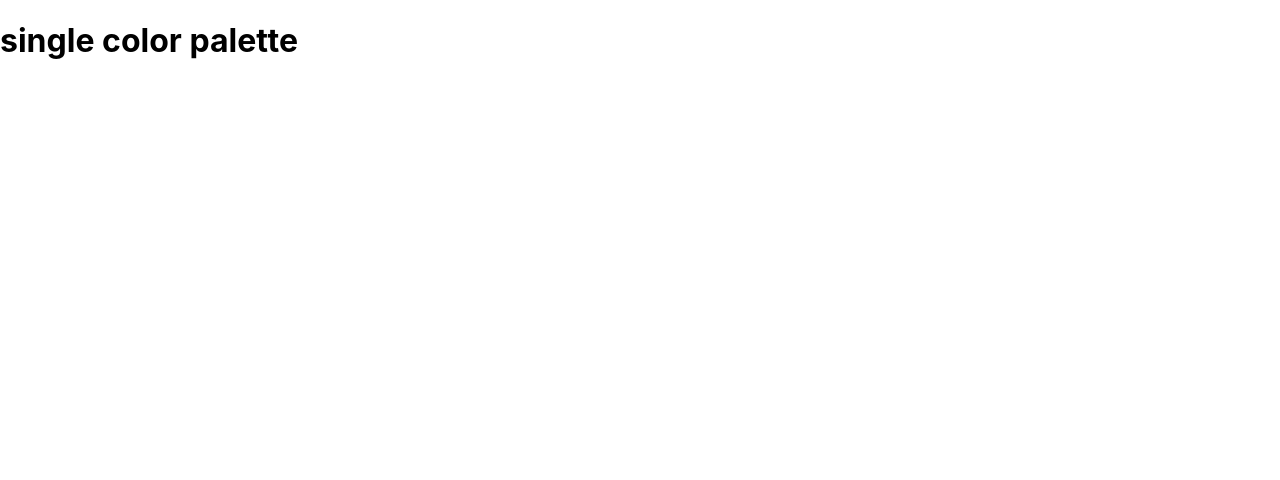
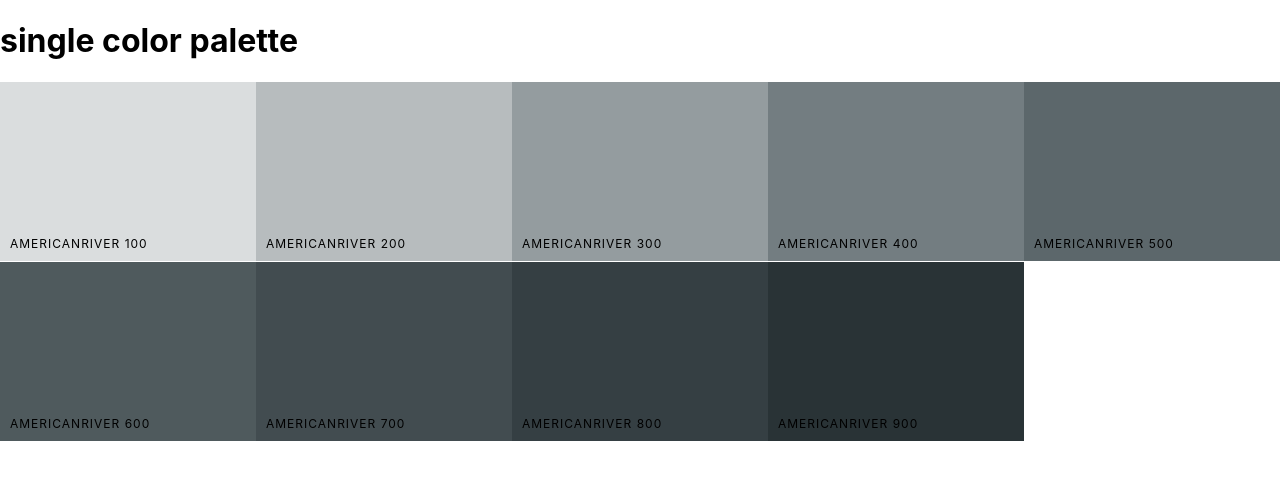
Before and after one commit to karollann/color-project, a React (Create React App) app: page /palette/flat-ui-colors-american/americanriver in a window 1280 px wide. Shown: the top 480 px of the page. Built offline with nearby package versions, Linux system fonts and the light colour scheme.

Commit message:
Display Colors in SingleColorPalette

```diff
--- a/src/ColorBox.jsx
+++ b/src/ColorBox.jsx
@@ -3,7 +3,7 @@ import { Link } from "react-router-dom";
 import { CopyToClipboard } from "react-copy-to-clipboard";
 import "./ColorBox.css";
 
-export const ColorBox = ({ background, name, paletteId, id }) => {
+export const ColorBox = ({ background, name, paletteId, id, showLink }) => {
   const [copied, isCopied] = useState(false);
 
   const changeCopied = () => {
@@ -30,12 +30,14 @@ export const ColorBox = ({ background, name, paletteId, id }) => {
           </div>
           <button className="copy-button">Copy</button>
         </div>
-        <Link
-          to={`/palette/:${paletteId}/:${id}`}
-          onClick={(e) => e.stopPropagation()}
-        >
-          <span className="see-more">More</span>
-        </Link>
+        {showLink && (
+          <Link
+            to={`/palette/${paletteId}/${id}`}
+            onClick={(e) => e.stopPropagation()}
+          >
+            <span className="see-more">More</span>
+          </Link>
+        )}
       </div>
     </CopyToClipboard>
   );
--- a/src/Palette.jsx
+++ b/src/Palette.jsx
@@ -38,6 +38,7 @@ export const Palette = () => {
             name={color.name}
             id={color.id}
             paletteId={palette.id}
+            showLink={true}
           />
         ))}
       </div>
--- a/src/SingleColorPalette.jsx
+++ b/src/SingleColorPalette.jsx
@@ -1,7 +1,43 @@
+import { useParams } from "react-router-dom";
+import { seedColors } from "./seedColors";
+import { generatePalette } from "./colorHelpers";
+import { ColorBox } from "./ColorBox";
+
+const findPalette = (id) => {
+  return seedColors.find((palette) => palette.id === id);
+};
+
 export const SingleColorPalette = () => {
+  const { paletteId, colorId } = useParams();
+
+  const palette = generatePalette(findPalette(paletteId));
+
+  const gatherShades = (palette, colorToFilterBy) => {
+    let shades = [];
+    let allColors = palette.colors;
+
+    for (let key in allColors) {
+      const filteredColorsPalette = allColors[key].filter(
+        (color) => color.id === colorToFilterBy
+      );
+      shades = shades.concat(filteredColorsPalette);
+    }
+    return shades.slice(1);
+  };
+
   return (
-    <div>
+    <div className="Palette">
       <h1>single color palette</h1>
+      <div className="Palette-colors">
+        {gatherShades(palette, colorId).map((color) => (
+          <ColorBox
+            key={color.hex}
+            name={color.name}
+            background={color.hex}
+            showLink={false}
+          />
+        ))}
+      </div>
     </div>
   );
 };
```
